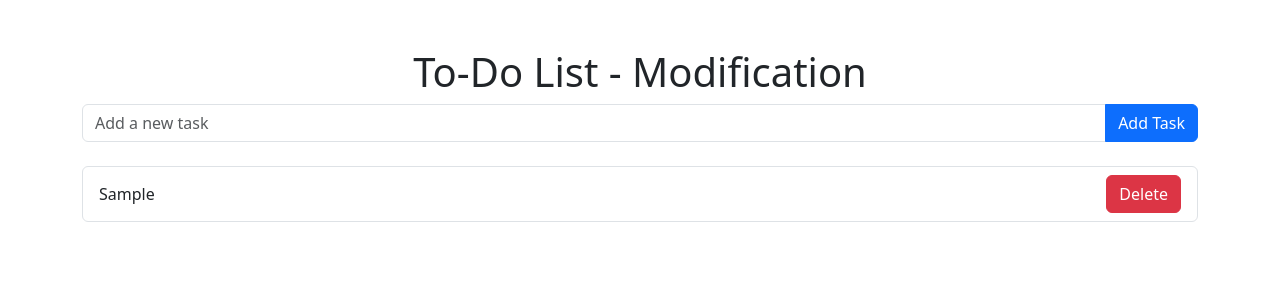
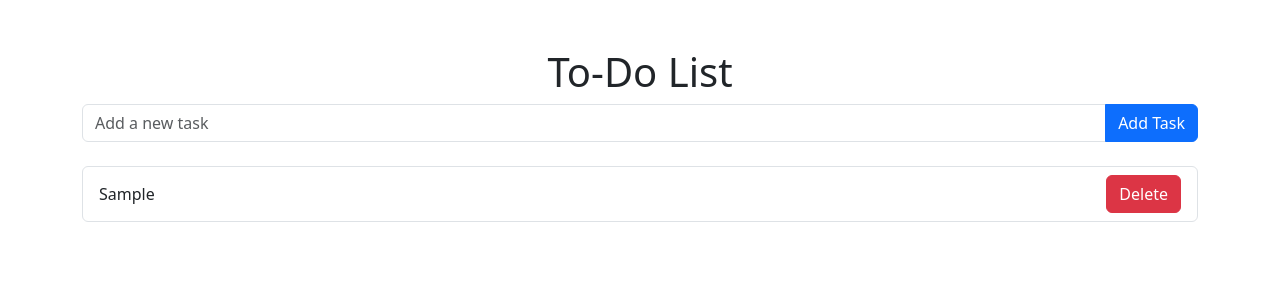
Before and after one commit to AarnoStormborn/django-todo-cicd, a Django app: page / in a window 1280 px wide. Shown: the top 300 px of the page. Run offline with Django 4.2, Linux system fonts and the light colour scheme; tables that the repository leaves empty hold one stand-in row (values such as "Sample post").

Commit message:
template update

```diff
--- a/todo/templates/index.html
+++ b/todo/templates/index.html
@@ -10,7 +10,7 @@
 <body>
 
 <div class="container my-4 mt-5 text-center">
-  <h1>To-Do List - Modification</h1>
+  <h1>To-Do List</h1>
 
   <form id="todo-form" class="mb-4" method="POST">
     {% csrf_token %}
```
